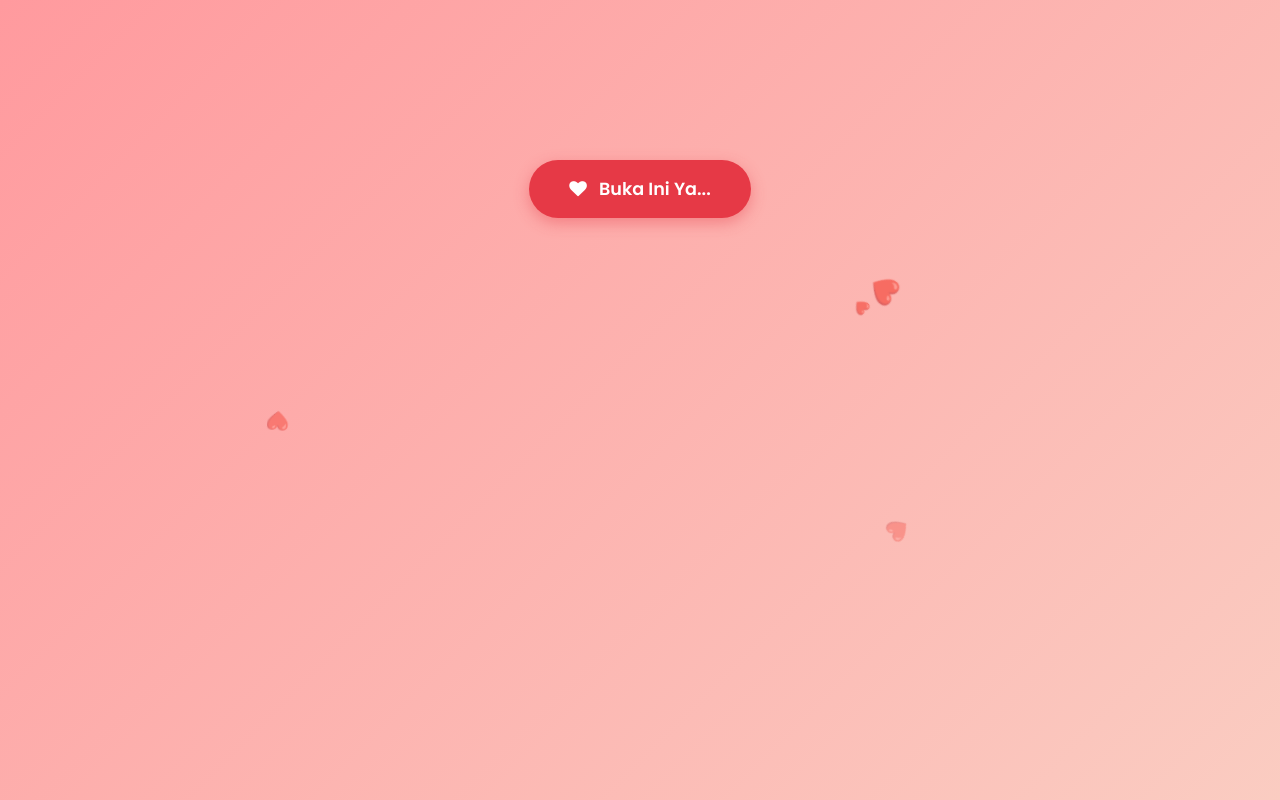
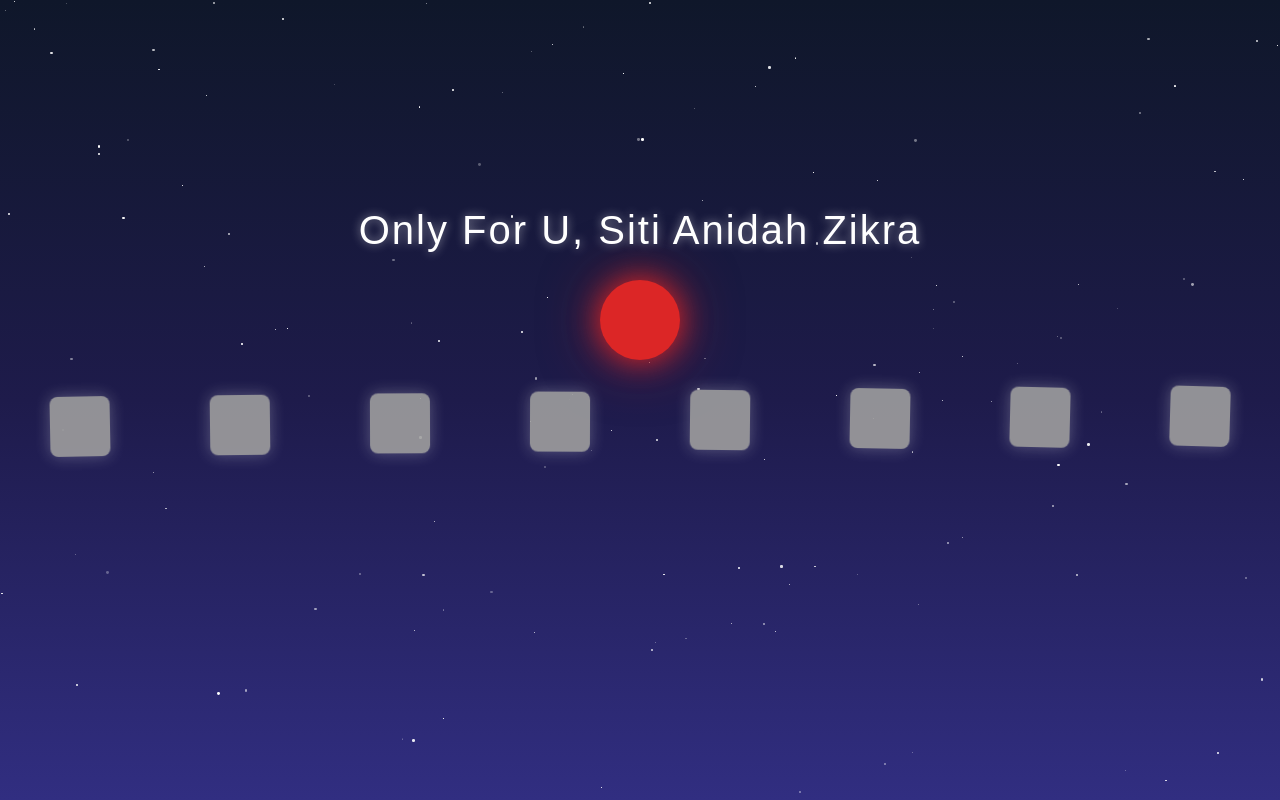
Before and after one commit to kazuzelgold-gif/love-u, a plain HTML site: page index.html in a window 1280 px wide. Shown: the top 800 px of the page. Drawn offline with nearby package versions, Linux system fonts and the light colour scheme; grey boxes are pictures that could not be loaded.

Commit message:
Update index.html

```diff
--- a/index.html
+++ b/index.html
@@ -3,155 +3,120 @@
 <head>
     <meta charset="UTF-8">
     <meta name="viewport" content="width=device-width, initial-scale=1.0">
-    <title>Buat Kamu ❤️</title>
+    <title>Only For U ❤️</title>
     <script src="https://cdn.tailwindcss.com"></script>
     <link href="https://cdn.jsdelivr.net/npm/font-awesome@4.7.0/css/font-awesome.min.css" rel="stylesheet">
     <style>
-        @import url('https://fonts.googleapis.com/css2?family=Pacifico&family=Poppins:wght@300;400;600&display=swap');
-
         body {
-            font-family: 'Poppins', sans-serif;
-            background: linear-gradient(135deg, #ff9a9e 0%, #fad0c4 100%);
-            min-height: 100vh;
+            margin: 0;
+            padding: 0;
+            height: 100vh;
+            background: linear-gradient(180deg, #0f172a 0%, #1e1b4b 50%, #312e81 100%);
             overflow: hidden;
+            font-family: 'Arial', sans-serif;
         }
 
-        .kertas {
-            background: #fffdfd;
-            box-shadow: 0 10px 30px rgba(0,0,0,0.15);
-            transform: translateY(150px) scale(0.8);
-            opacity: 0;
-            transition: all 1.2s cubic-bezier(0.68, -0.55, 0.265, 1.55);
-            position: relative;
-            border-radius: 12px;
-            max-width: 500px;
-            width: 90%;
-            padding: 3rem 2rem;
-            margin: 0 auto;
+        .stars {
+            position: absolute;
+            width: 100%;
+            height: 100%;
+        }
+        .star {
+            position: absolute;
+            background: white;
+            border-radius: 50%;
+            animation: twinkle 2s infinite alternate;
+        }
+        @keyframes twinkle {
+            0%, 100% { opacity: 0.3; }
+            50% { opacity: 1; }
         }
 
-        .kertas.buka {
-            transform: translateY(0) scale(1);
-            opacity: 1;
+        .text-main {
+            position: absolute;
+            top: 25%;
+            width: 100%;
+            text-align: center;
+            color: white;
+            font-size: clamp(1.5rem, 4vw, 2.5rem);
+            font-weight: 300;
+            letter-spacing: 2px;
+            z-index: 10;
+            text-shadow: 0 0 10px rgba(255,255,255,0.5);
         }
 
-        .kertas::before {
-            content: '';
+        .sun {
             position: absolute;
-            top: 0; left: 0; right: 0; bottom: 0;
-            background: url('https://www.transparenttextures.com/patterns/paper-fibers.png');
-            opacity: 0.4;
-            z-index: 0;
-            border-radius: 12px;
+            top: 40%;
+            left: 50%;
+            transform: translate(-50%, -50%);
+            width: 80px;
+            height: 80px;
+            background: #dc2626;
+            border-radius: 50%;
+            box-shadow: 0 0 30px #dc2626, 0 0 60px #dc262680;
+            z-index: 5;
         }
 
-        .isi {
-            position: relative;
-            z-index: 2;
+        .photo-line {
+            position: absolute;
+            top: 50%;
+            width: 100%;
+            display: flex;
+            justify-content: space-around;
+            align-items: center;
+            z-index: 8;
         }
-
-        .judul {
-            font-family: 'Pacifico', cursive;
-            color: #e63946;
-            font-size: 2rem;
-            margin-bottom: 1.5rem;
-            text-align: center;
+        .photo {
+            width: 60px;
+            height: 60px;
+            background: white;
+            border-radius: 8px;
+            background-size: cover;
+            background-position: center;
+            box-shadow: 0 0 15px rgba(255,255,255,0.3);
+            animation: float 3s ease-in-out infinite alternate;
+            opacity: 0.9;
         }
-
-        .pesan {
-            color: #2d3142;
-            font-size: 1.05rem;
-            line-height: 1.8;
-            text-align: center;
-            white-space: pre-line;
-        }
-
-        .tombol-buka {
-            background: #e63946;
-            color: white;
-            padding: 1rem 2.5rem;
-            border-radius: 50px;
-            font-weight: 600;
-            font-size: 1.1rem;
-            box-shadow: 0 5px 15px rgba(230, 57, 70, 0.4);
-            transition: all 0.3s ease;
-            cursor: pointer;
-            border: none;
-            margin-top: 10rem;
-        }
-
-        .tombol-buka:hover {
-            transform: translateY(-3px);
-            box-shadow: 0 8px 20px rgba(230, 57, 70, 0.5);
-        }
-
-        .hati {
-            position: absolute;
-            color: #e63946;
-            font-size: 20px;
-            animation: jatuh 4s linear infinite;
-            opacity: 0;
-        }
-
-        @keyframes jatuh {
-            0% { transform: translateY(-10px) rotate(0deg); opacity: 1; }
-            100% { transform: translateY(100vh) rotate(360deg); opacity: 0; }
+        @keyframes float {
+            0% { transform: translateY(0px) rotate(-2deg); }
+            100% { transform: translateY(-15px) rotate(2deg); }
         }
     </style>
 </head>
-<body class="flex flex-col items-center">
+<body>
 
-    <!-- Tombol Awal -->
-    <button id="btnBuka" class="tombol-buka z-10">
-        <i class="fa fa-heart mr-2"></i> Buka Ini Ya...
-    </button>
+    <div class="stars" id="starsContainer"></div>
 
-    <!-- Isi Surat -->
-    <div class="kertas" id="surat">
-        <div class="isi">
-            <h1 class="judul">Buat Kamu ❤️</h1>
-            <p class="pesan">
-                Hai Sayang... 👋❤️
+    <!-- ✅ NAMA UDAH DIGANTI JADI SITI ANIDAH ZIKRA ✅ -->
+    <div class="text-main">Only For U, <span>Siti Anidah Zikra</span></div>
 
-                Tau gak sih?
-                Sejak kamu ada di hidupku, semuanya jadi terasa lebih indah dan berwarna.
-                Dikit-dikit keinget kamu, bangun tidur langsung kepikiran, mau tidur pun masih mikirin kamu.
+    <div class="sun"></div>
 
-                Aku sadar banget, aku ini emang bucin banget sama kamu.
-                Tapi gapapa deh, namanya juga udah jatuh hati sepenuhnya.
-
-                Makasih ya udah jadi alasan aku senyum tiap hari.
-                Apapun yang terjadi, aku mau sama kamu aja.
-                Sampai kapanpun ya? 🤍🥺
-
-                — Orang yang paling sayang sama kamu
-            </p>
-        </div>
+    <!-- ✅ FOTO KAMU SEMUA UDAH MASUK ✅ -->
+    <div class="photo-line">
+        <div class="photo" style="background-image: url('https://i.ibb.co/7YhL9yX/1.jpg'); animation-delay: 0s"></div>
+        <div class="photo" style="background-image: url('https://i.ibb.co/2qgHd2b/2.jpg'); animation-delay: 0.2s"></div>
+        <div class="photo" style="background-image: url('https://i.ibb.co/3sLgqLk/3.jpg'); animation-delay: 0.4s"></div>
+        <div class="photo" style="background-image: url('https://i.ibb.co/5T3jG4v/4.jpg'); animation-delay: 0.6s"></div>
+        <div class="photo" style="background-image: url('https://i.ibb.co/7YhL9yX/1.jpg'); animation-delay: 0.8s"></div>
+        <div class="photo" style="background-image: url('https://i.ibb.co/2qgHd2b/2.jpg'); animation-delay: 1s"></div>
+        <div class="photo" style="background-image: url('https://i.ibb.co/3sLgqLk/3.jpg'); animation-delay: 1.2s"></div>
+        <div class="photo" style="background-image: url('https://i.ibb.co/5T3jG4v/4.jpg'); animation-delay: 1.4s"></div>
     </div>
 
     <script>
-        const btnBuka = document.getElementById('btnBuka');
-        const surat = document.getElementById('surat');
-
-        // Efek hati jatuh-jatuh
-        function bikinHati() {
-            const hati = document.createElement('div');
-            hati.classList.add('hati');
-            hati.innerHTML = '❤️';
-            hati.style.left = Math.random() * 100 + '%';
-            hati.style.animationDelay = Math.random() * 4 + 's';
-            hati.style.fontSize = (Math.random() * 15 + 10) + 'px';
-            document.body.appendChild(hati);
-            setTimeout(() => hati.remove(), 4000);
+        const starsContainer = document.getElementById('starsContainer');
+        for (let i = 0; i < 150; i++) {
+            const star = document.createElement('div');
+            star.classList.add('star');
+            star.style.left = Math.random() * 100 + '%';
+            star.style.top = Math.random() * 100 + '%';
+            star.style.width = Math.random() * 3 + 'px';
+            star.style.height = star.style.width;
+            star.style.animationDelay = Math.random() * 3 + 's';
+            starsContainer.appendChild(star);
         }
-        setInterval(bikinHati, 300);
-
-        // Pas tombol diklik
-        btnBuka.addEventListener('click', () => {
-            surat.classList.add('buka');
-            btnBuka.style.opacity = '0';
-            btnBuka.style.transform = 'scale(0)';
-        });
     </script>
 
 </body>
```
